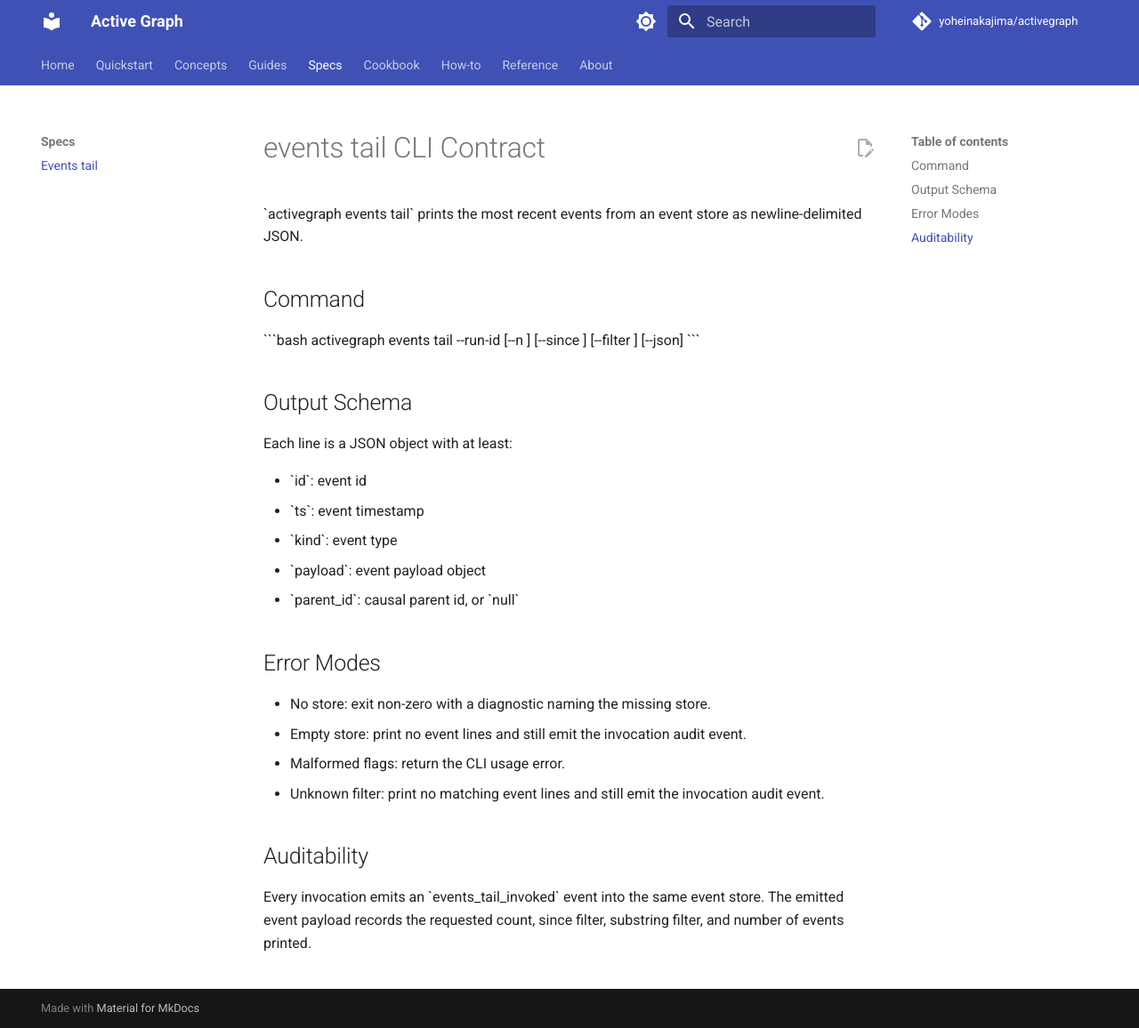
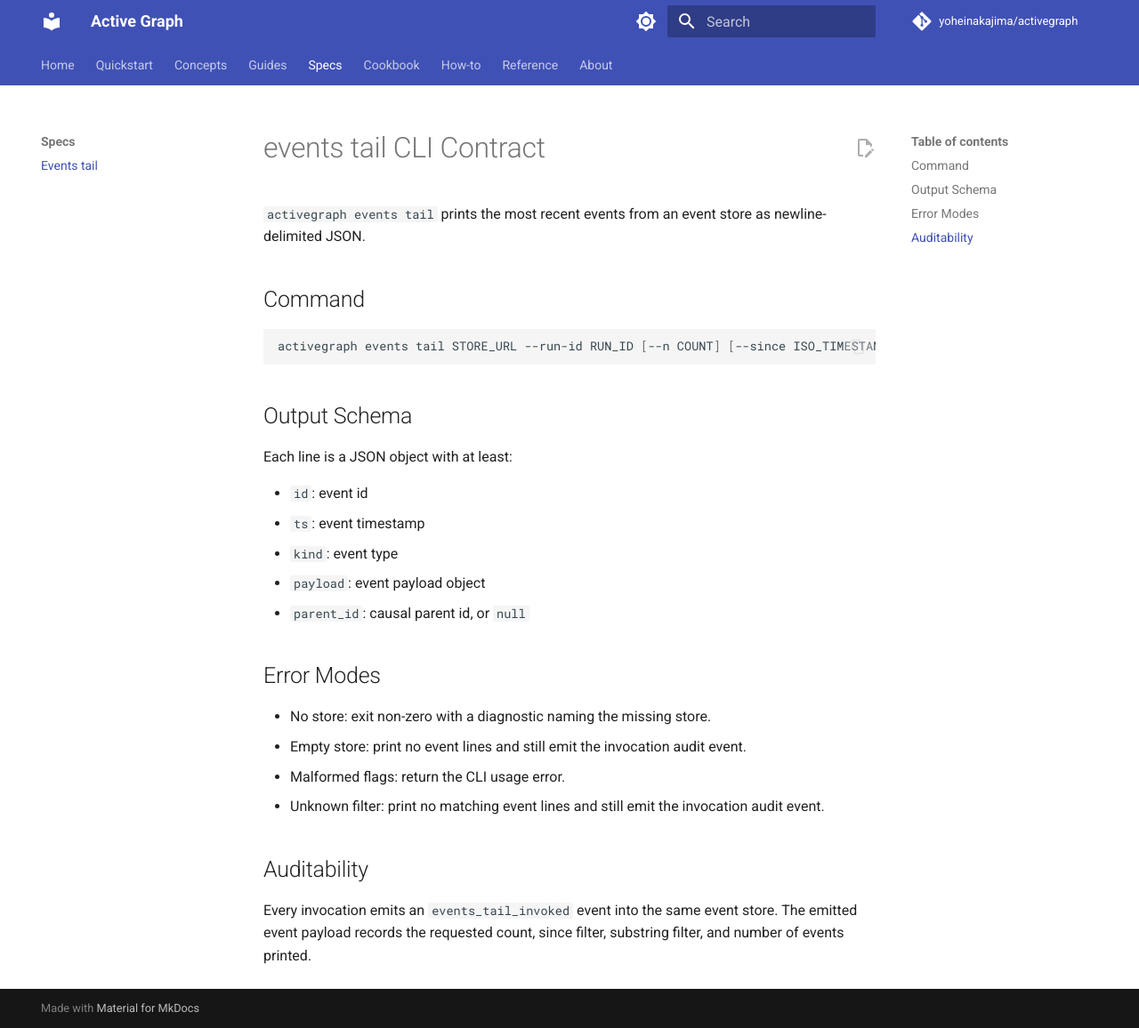
Before and after one commit to gagan114662/activegraph, an MkDocs documentation site: the page built from docs/specs/events-tail.md, in a window 1280 px wide and 1156 px high. Shown: the whole window at 89% size. Built offline with MkDocs 1.6.1 and Material for MkDocs 9.7.7, drawn with Linux system fonts in a browser that asks for light colours; comment, search, counter and statistics services are not loaded.

````diff
--- a/docs/specs/events-tail.md
+++ b/docs/specs/events-tail.md
@@ -1,22 +1,22 @@
 # events tail CLI Contract
 
-\`activegraph events tail\` prints the most recent events from an event store as newline-delimited JSON.
+`activegraph events tail` prints the most recent events from an event store as newline-delimited JSON.
 
 ## Command
 
-\`\`\`bash
-activegraph events tail <store-url> --run-id <run-id> [--n <int>] [--since <iso-timestamp>] [--filter <substring>] [--json]
-\`\`\`
+```bash
+activegraph events tail STORE_URL --run-id RUN_ID [--n COUNT] [--since ISO_TIMESTAMP] [--filter SUBSTRING] [--json]
+```
 
 ## Output Schema
 
 Each line is a JSON object with at least:
 
-- \`id\`: event id
-- \`ts\`: event timestamp
-- \`kind\`: event type
-- \`payload\`: event payload object
-- \`parent_id\`: causal parent id, or \`null\`
+- `id`: event id
+- `ts`: event timestamp
+- `kind`: event type
+- `payload`: event payload object
+- `parent_id`: causal parent id, or `null`
 
 ## Error Modes
 
@@ -27,4 +27,4 @@ Each line is a JSON object with at least:
 
 ## Auditability
 
-Every invocation emits an \`events_tail_invoked\` event into the same event store. The emitted event payload records the requested count, since filter, substring filter, and number of events printed.
+Every invocation emits an `events_tail_invoked` event into the same event store. The emitted event payload records the requested count, since filter, substring filter, and number of events printed.
````
Also changed, not shown: docs/guides/writing-behaviors.md (added, +5 -0 lines), docs/guides/writing-llm-behaviors.md (added, +5 -0 lines), docs/guides/writing-tools.md (added, +5 -0 lines), docs/packs/diligence.md (added, +5 -0 lines).
